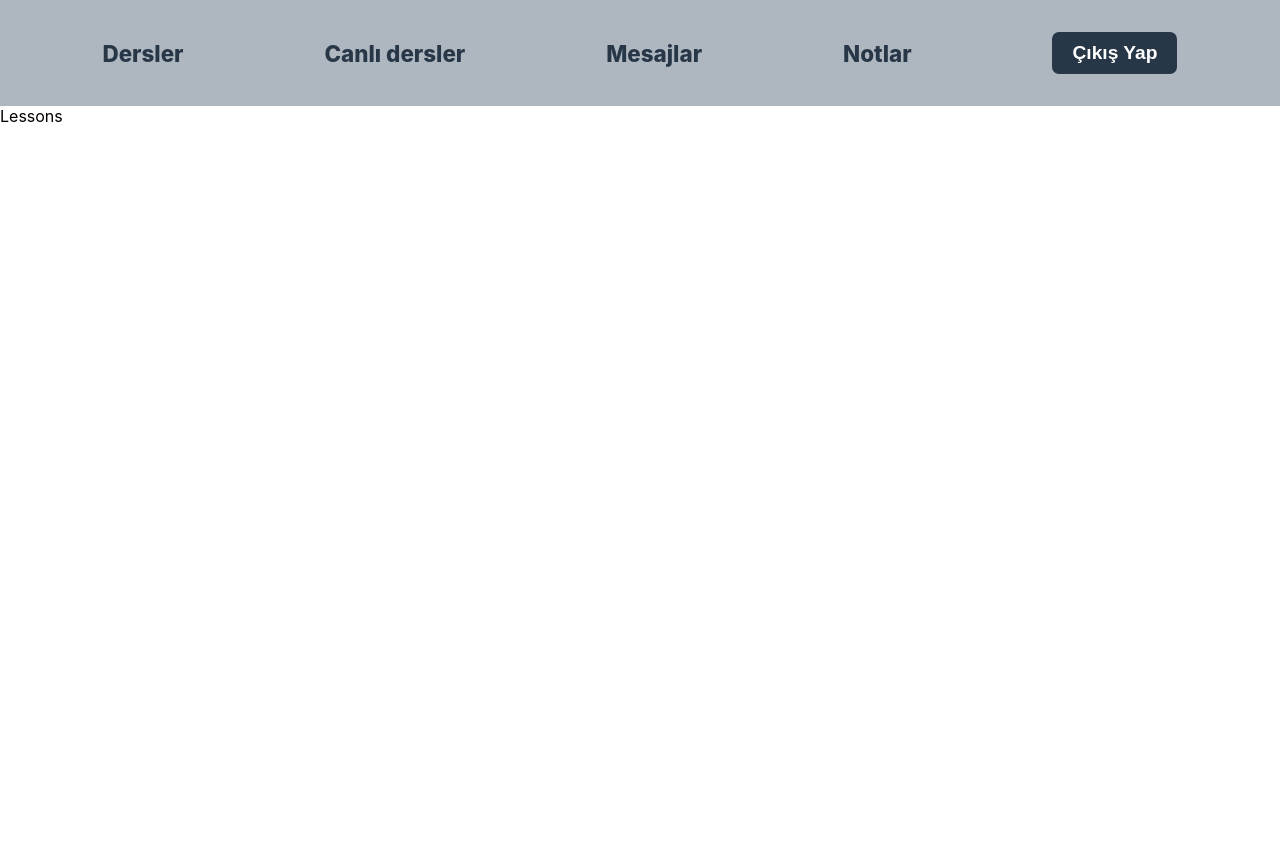
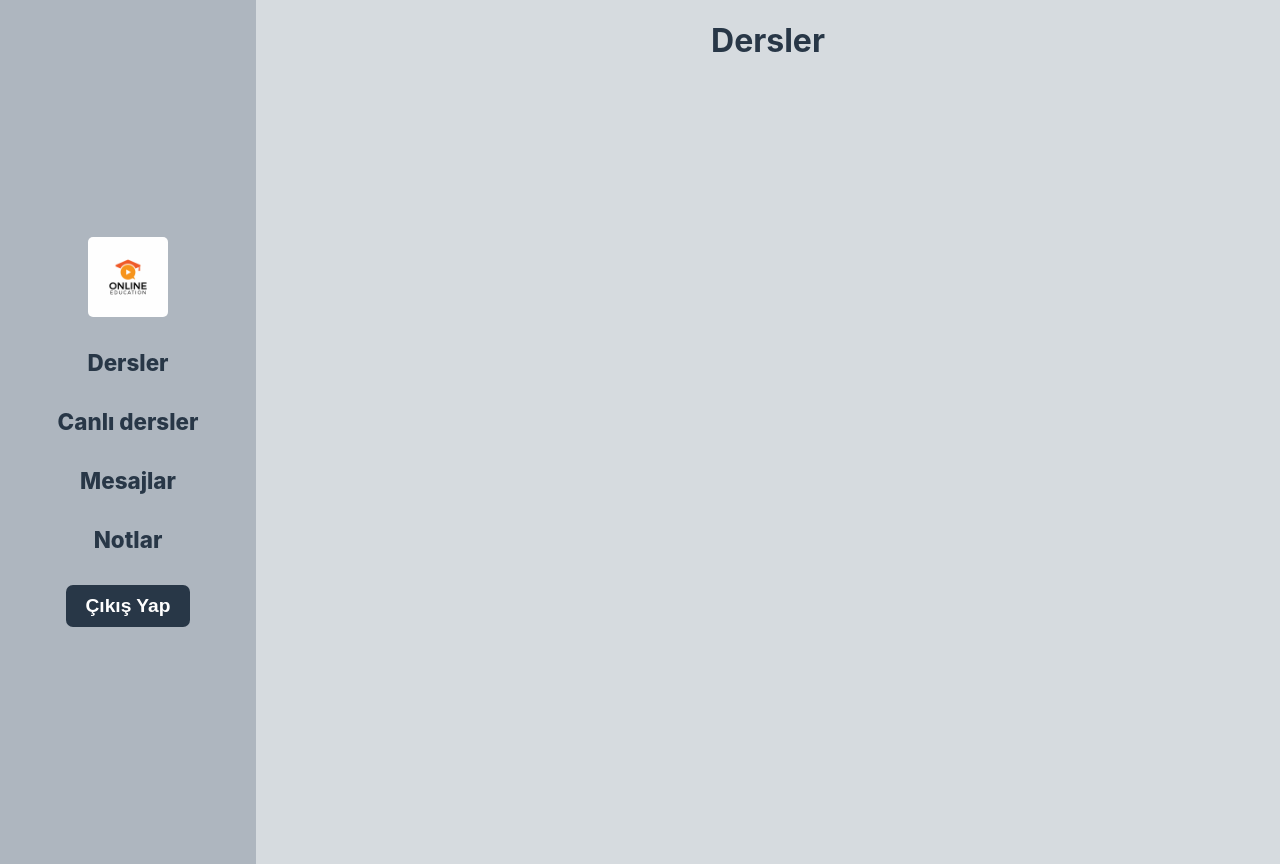
Before and after one commit to FarizaFSD/kodlayalim, a React (Create React App) app: page /panel/dersler in a window 1280 px wide. Before the commit the page ends 800 px from the top, so only its background shows below. Built offline with nearby package versions, Linux system fonts and the light colour scheme; sample sign-in values are in the browser's storage.

Commit message:
styling panel

```diff
--- a/src/App.js
+++ b/src/App.js
@@ -14,7 +14,7 @@ import Signup from './pages/auth/Signup';
 import Sss from './components/promotion/Sss';
 import KVKK from './components/promotion/KVKK';
 import Policy from './components/promotion/Policy';
-import PanelNavbar from './components/panel/partials/PanelNavbar';
+import PanelLayout from './pages/panel/PanelLayout'
 import Lessons from './pages/panel/Lessons';
 import LiveLessons from './pages/panel/LiveLessons';
 import ProtectedLayout from './components/promotion/ProtectedLayout';
@@ -117,12 +117,5 @@ const Layout = () => {
   );
 };
 
-const PanelLayout = () => {
-  return (
-    <>
-      <PanelNavbar />
-      <Outlet />
-    </>
-  );
-};
+
 export default App;
--- a/src/components/panel/partials/PanelNavbar.js
+++ b/src/components/panel/partials/PanelNavbar.js
@@ -2,7 +2,7 @@ import React, { useState } from 'react';
 import { Link } from 'react-router-dom';
 import styled from 'styled-components';
 import axios from 'axios';
-
+import logo from '../../../images/logo.jpg';
 const PanelNavbar = () => {
   const [errorMessage, setErrorMessage] = useState('');
   const cikisYap = async () => {
@@ -30,6 +30,10 @@ const PanelNavbar = () => {
   };
   return (
     <PanelNavContainer>
+      <Logo
+        src={logo}
+        alt='logo'
+      />
       <MyLink to='dersler'>Dersler</MyLink>
       <MyLink to='canli-dersler'>Canlı dersler</MyLink>
       <MyLink to='mesajlar'>Mesajlar</MyLink>
@@ -38,13 +42,22 @@ const PanelNavbar = () => {
     </PanelNavContainer>
   );
 };
+
+const Logo = styled.img`
+  width: 5rem;
+  border-radius: 5px;
+`;
 const PanelNavContainer = styled.div`
   display: flex;
-  justify-content: space-around;
+  flex-direction: column;
+  height: 100vh;
+  justify-content: center;
+  gap: 2rem;
   align-items: center;
   background-color: #aeb6bf;
   padding: 2rem;
 `;
+
 const Button = styled.button`
   cursor: pointer;
   &: hover {
--- a/src/pages/auth/Login.js
+++ b/src/pages/auth/Login.js
@@ -14,7 +14,7 @@ const Login = () => {
         email,
         password,
       });
-      let { token, rol } = response.data;
+      let { token } = response.data;
       localStorage.setItem('authToken', token);
       <Navigate to='/panel/dersler' />;
       console.log(token);
--- a/src/pages/panel/Lessons.js
+++ b/src/pages/panel/Lessons.js
@@ -1,9 +1,20 @@
-import React from 'react'
+import React from 'react';
+import styled from 'styled-components';
 
 const Lessons = () => {
   return (
-    <div>Lessons</div>
-  )
-}
+    <LessonsContainer>
+      <Heading>Dersler</Heading>
+    </LessonsContainer>
+  );
+};
 
-export default Lessons
+const LessonsContainer = styled.div`
+  background-color: #d6dbdf;
+  width: 100%;
+`;
+const Heading = styled.h1`
+  color: #283747;
+  text-align: center;
+`;
+export default Lessons;
--- a/src/pages/panel/LiveLessons.js
+++ b/src/pages/panel/LiveLessons.js
@@ -1,9 +1,21 @@
-import React from 'react'
+import React from 'react';
+import styled from 'styled-components';
 
 const LiveLessons = () => {
   return (
-    <div>LiveLessons</div>
-  )
-}
+    <LessonsContainer>
+      <Heading>Canlı Dersler</Heading>
+    </LessonsContainer>
+  );
+};
 
-export default LiveLessons
+const LessonsContainer = styled.div`
+  background-color: #d6dbdf;
+  width: 100%;
+`;
+const Heading = styled.h1`
+  color: #283747;
+  text-align: center;
+`;
+
+export default LiveLessons;
--- a/src/pages/panel/Messages.js
+++ b/src/pages/panel/Messages.js
@@ -1,7 +1,20 @@
 import React from 'react';
+import styled from 'styled-components';
 
 const Messages = () => {
-  return <div>Messages</div>;
+  return (
+    <LessonsContainer>
+      <Heading>Mesajlar</Heading>
+    </LessonsContainer>
+  );
 };
 
+const LessonsContainer = styled.div`
+  background-color: #d6dbdf;
+  width: 100%;
+`;
+const Heading = styled.h1`
+  color: #283747;
+  text-align: center;
+`;
 export default Messages;
--- a/src/pages/panel/Notes.js
+++ b/src/pages/panel/Notes.js
@@ -1,9 +1,19 @@
-import React from 'react'
-
+import React from 'react';
+import styled from 'styled-components';
 const Notes = () => {
   return (
-    <div>Notes</div>
-  )
-}
+    <LessonsContainer>
+      <Heading>Notlar</Heading>
+    </LessonsContainer>
+  );
+};
 
-export default Notes
+const LessonsContainer = styled.div`
+  background-color: #d6dbdf;
+  width: 100%;
+`;
+const Heading = styled.h1`
+  color: #283747;
+  text-align: center;
+`;
+export default Notes;
--- /dev/null
+++ b/src/pages/panel/PanelLayout.js
@@ -0,0 +1,25 @@
+import React from 'react';
+import { Outlet } from 'react-router-dom';
+import PanelNavbar from '../../components/panel/partials/PanelNavbar';
+import styled from 'styled-components';
+const PanelLayout = () => {
+  return (
+    <PanelContainer>
+      <SideBar>
+        <PanelNavbar />
+      </SideBar>
+
+      <Outlet />
+    </PanelContainer>
+  );
+};
+
+const PanelContainer = styled.div`
+  display: flex;
+`;
+const SideBar = styled.aside`
+  display: flex;
+  flex-direction: column;
+  width: 25%;
+`;
+export default PanelLayout;
```
